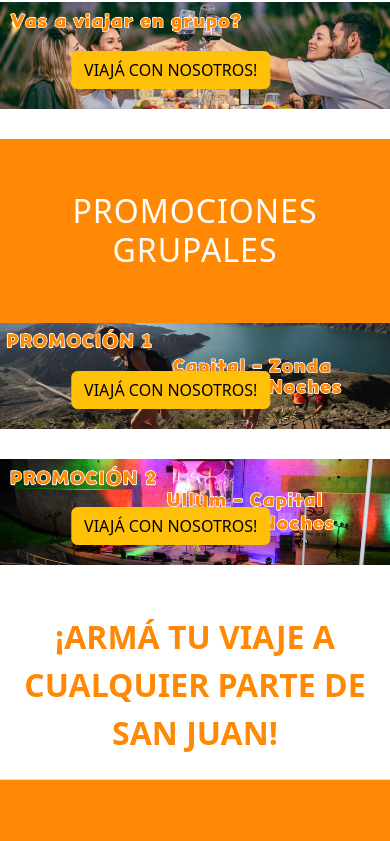
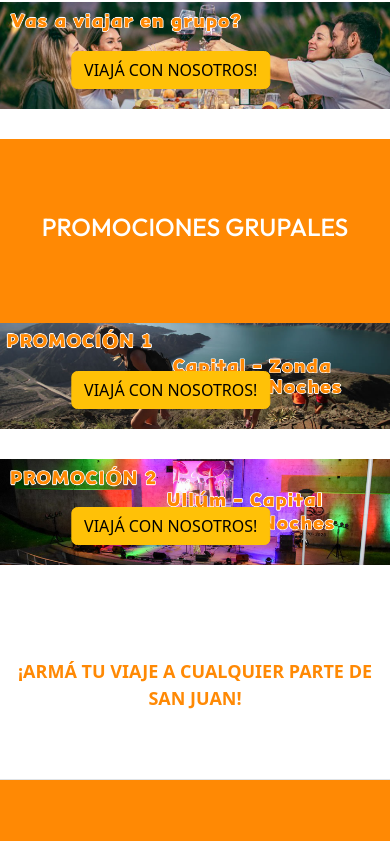
Before and after one commit to JuaRii/LocalTravel, a plain HTML site: page Promociones.html in a window 390 px wide. Shown: the part 792-1633 px from the top of the page. Drawn offline with nearby package versions, Linux system fonts and the light colour scheme.

Commit message:
Update index.html

```diff
--- a/Promociones.html
+++ b/Promociones.html
@@ -78,8 +78,8 @@
      <button href="" type="button" class="btn btn-warning">VIAJÁ CON NOSOTROS! </button>
   </div>
 
-  <div class ="titulo-seccion" id = "individuales">
-    <h3>PROMOCIONES INDIVIDUALES</h3>
+  <div class ="titulo-seccion outfit-bold " id = "individuales">
+    <h2>PROMOCIONES INDIVIDUALES</h2>
   </div>
 
   <div class="promo">
@@ -98,8 +98,8 @@
      <button href="" type="button" class="btn btn-warning">VIAJÁ CON NOSOTROS! </button>
   </div>
 
-  <div class ="titulo-seccion" id = "grupales">
-    <h3>PROMOCIONES GRUPALES</h3>
+  <div class ="titulo-seccion outfit-bold" id = "grupales">
+    <h2>PROMOCIONES GRUPALES</h2>
   </div>
 
   <div class="promo">
@@ -115,14 +115,14 @@
 </section>
 
 <section class="armar-viaje">
-  <a href="viajes.html" class="link-armar-viaje">
+  <a href="viajes.html" class="link-armar-viaje noto-sans-regular">
     ¡ARMÁ TU VIAJE A CUALQUIER PARTE DE SAN JUAN!
   </a>
 </section>
 
 
     <!-- Footer -->
-    <footer class="row row-cols-1 row-cols-sm-2 row-cols-md-5 py-5 border-top cbg-primary">
+    <footer class="row row-cols-1 d-flex justify-content-center row-cols-sm-2 row-cols-md-5 py-5 border-top cbg-primary">
         <div class="col m-3 d-flex flex-wrap align-items-center justify-content-center">
             <a class="d-flex align-items-center mb-3 link-body-emphasis text-decoration-none" href="index.html">
                 <img class="img-fluid" src="src/img/nav/isotipo.png" height="92px" width="200px">
@@ -130,7 +130,7 @@
             <p class="txt-blanco m-1">Local Travel Copyright © 2025</p>
         </div>
         <div class="col"></div>
-        <div class="col">
+        <div class="col m-2">
             <h5 class="roboto-slab-medium txt-blanco">Atención al Publico</h5>
             <ul class="nav flex-column txt-blanco noto-sans-regular">
                 <li class="nav-item">
--- a/css/Promociones.css
+++ b/css/Promociones.css
@@ -42,9 +42,6 @@
 .titulo-seccion h3
 {
   color: #fff;
-  font-family: 'Noto Sans';
-  font-size: 32px;
-  font-weight: 400;
   letter-spacing: 1px;
   margin: 0;
   text-transform: uppercase;
@@ -118,32 +115,31 @@
 }
 
 .link-armar-viaje {
-  font-family: "Noto Sans", serif;
-  font-size: 32px;
-  font-weight: bold;
-  color: var(--orange);
-  text-decoration: none;
-  position: relative;
-  display: inline-block;
-  padding-bottom: 4px;
-  transition: color 0.3s ease;
+  font-size: 32px !important;
+  font-weight: bold !important;
+  color: var(--orange) !important;
+  text-decoration: none !important;
+  position: relative !important;
+  display: inline-block !important;
+  padding-bottom: 4px !important;
+  transition: color 0.3s ease !important;
 }
 
 .link-armar-viaje::after {
-  content: "";
-  position: absolute;
-  left: 0;
-  bottom: 0;
-  width: 0;
-  height: 3px;
-  background-color: var(--red);
-  transition: width 0.3s ease;
+  content: "" !important;
+  position: absolute !important;
+  left: 0 !important;
+  bottom: 0 !important;
+  width: 0 !important;
+  height: 3px !important;
+  background-color: var(--red) !important;
+  transition: width 0.3s ease !important;
 }
 
 .link-armar-viaje:hover {
-  color: var(--red);
+  color: var(--red) !important;
 }
 
 .link-armar-viaje:hover::after {
-  width: 100%;
+  width: 100% !important;
 }
--- a/css/index.css
+++ b/css/index.css
@@ -9,12 +9,6 @@ html{
     --yellow: #FFD230;
     --yellow-light: #FEE685;
     --red: #E7180B;
-}
-body{
-    font-family: "Noto Sans", sans-serif;
-    font-optical-sizing: auto;
-    font-weight: 400;
-    font-style: normal;
 }
 .outfit-bold{
     font-family: "Outfit", sans-serif !important;
@@ -30,15 +24,16 @@ body{
     font-optical-sizing: auto !important;
     font-weight: 500 !important;
     font-style: normal !important;
+    font-size: 22px !important;
 }
 
-.noto-sans-regular {
+.noto-sans-regular, body {
     font-family: "Noto Sans", sans-serif;
+    font-size: 18px !important;
     font-optical-sizing: auto;
     font-weight: 400;
     font-style: normal;
-    font-variation-settings:
-        "wdth" 100;
+    font-variation-settings:"wdth" 100;
 }
 .cbg-primary
 {
```
Also changed, not shown: contacto.html (+10 -9 lines), index.html (+6 -6 lines), viajes.html (+2 -2 lines).
